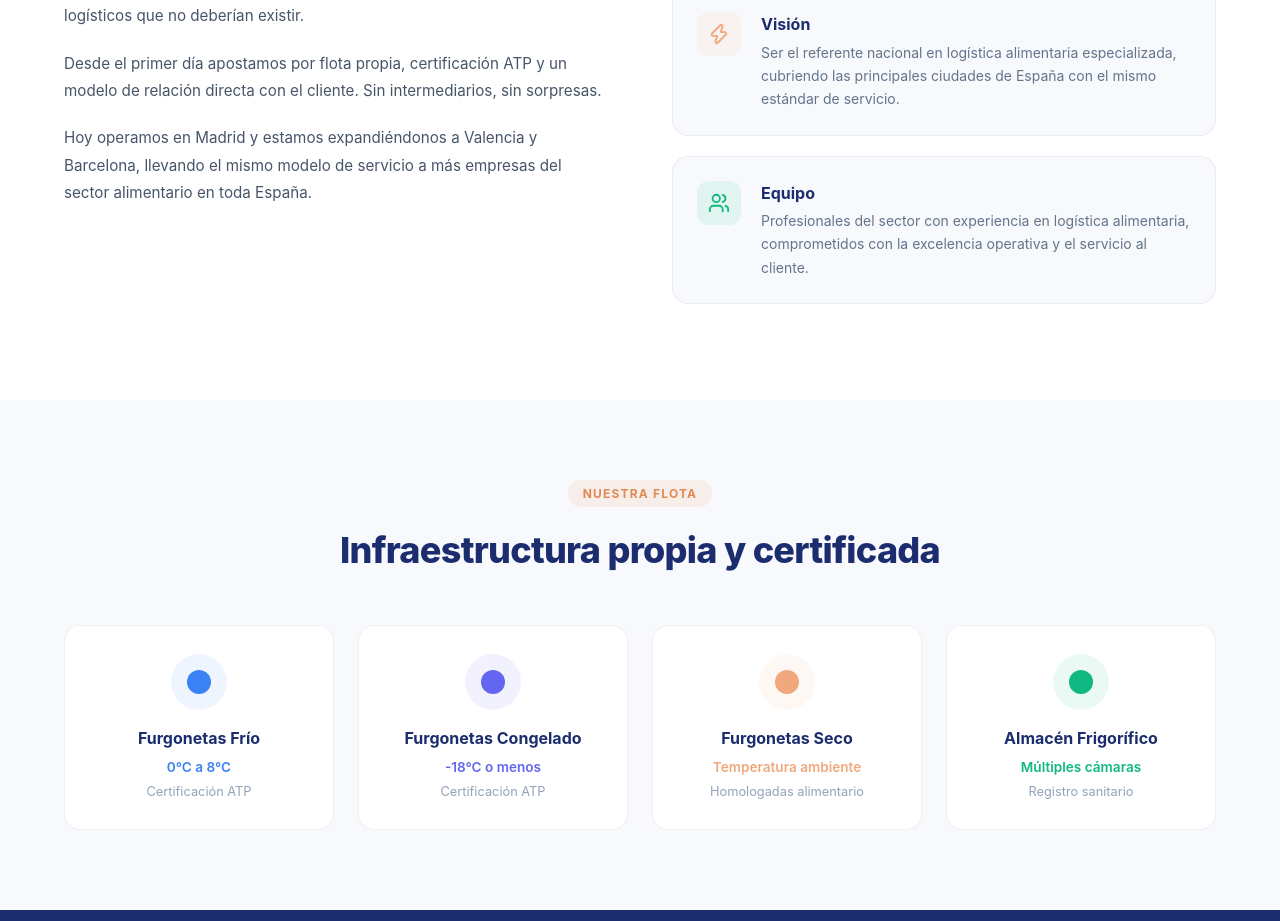
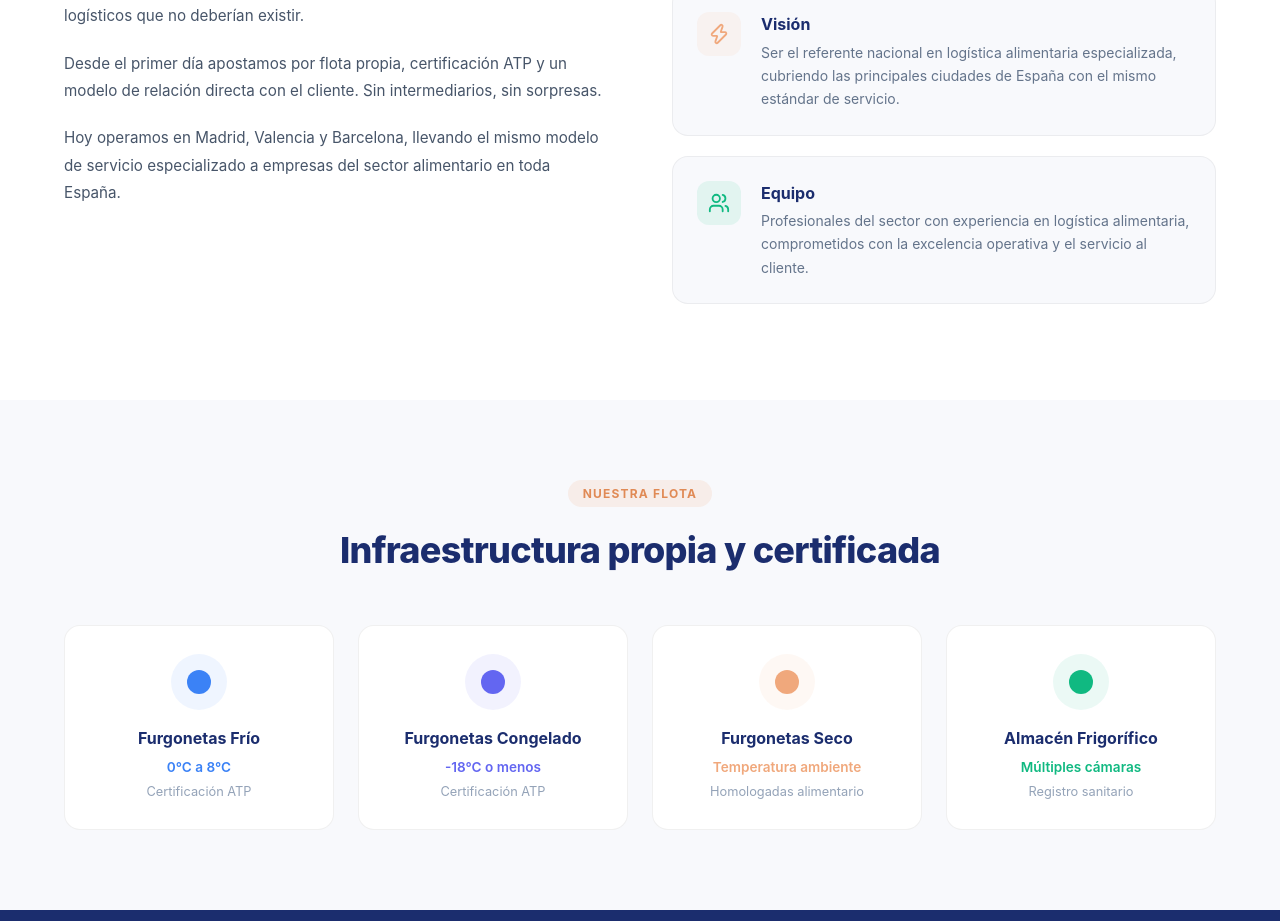
Before and after one commit to dmlogistics/dmlogistics-web, a Next.js app: page /sobre-nosotros in a window 1280 px wide. Shown: the part 880-1801 px from the top of the page. Built offline with nearby package versions, Linux system fonts and the light colour scheme.

Commit message:
Sobre Nosotros: operativos en las 3 ciudades

```diff
--- a/app/sobre-nosotros/page.tsx
+++ b/app/sobre-nosotros/page.tsx
@@ -47,7 +47,7 @@ export default function SobreNosotrosPage() {
                 Desde el primer día apostamos por flota propia, certificación ATP y un modelo de relación directa con el cliente. Sin intermediarios, sin sorpresas.
               </p>
               <p style={{ color: '#475569', lineHeight: 1.8, fontSize: '0.95rem' }}>
-                Hoy operamos en Madrid y estamos expandiéndonos a Valencia y Barcelona, llevando el mismo modelo de servicio a más empresas del sector alimentario en toda España.
+                Hoy operamos en Madrid, Valencia y Barcelona, llevando el mismo modelo de servicio especializado a empresas del sector alimentario en toda España.
               </p>
             </div>
 
```
